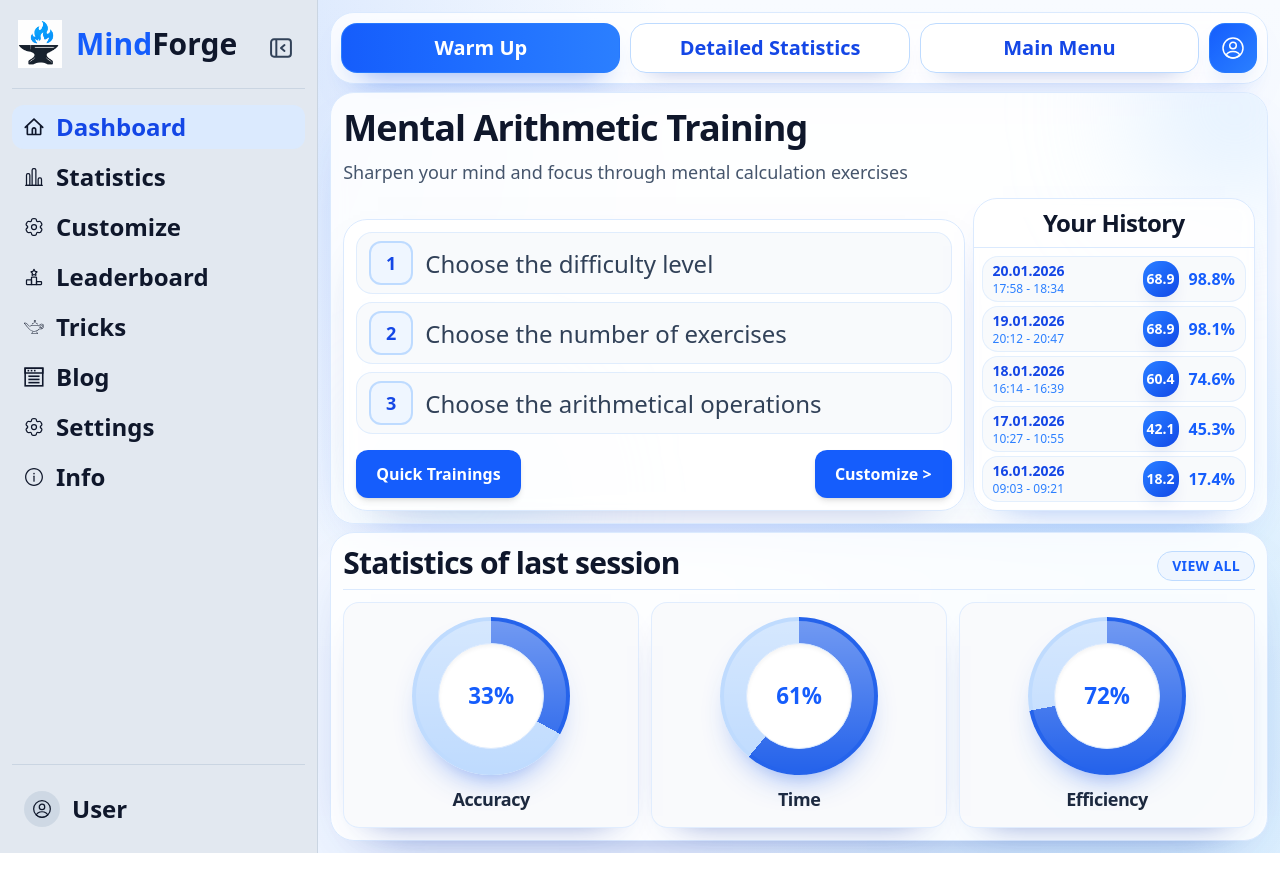
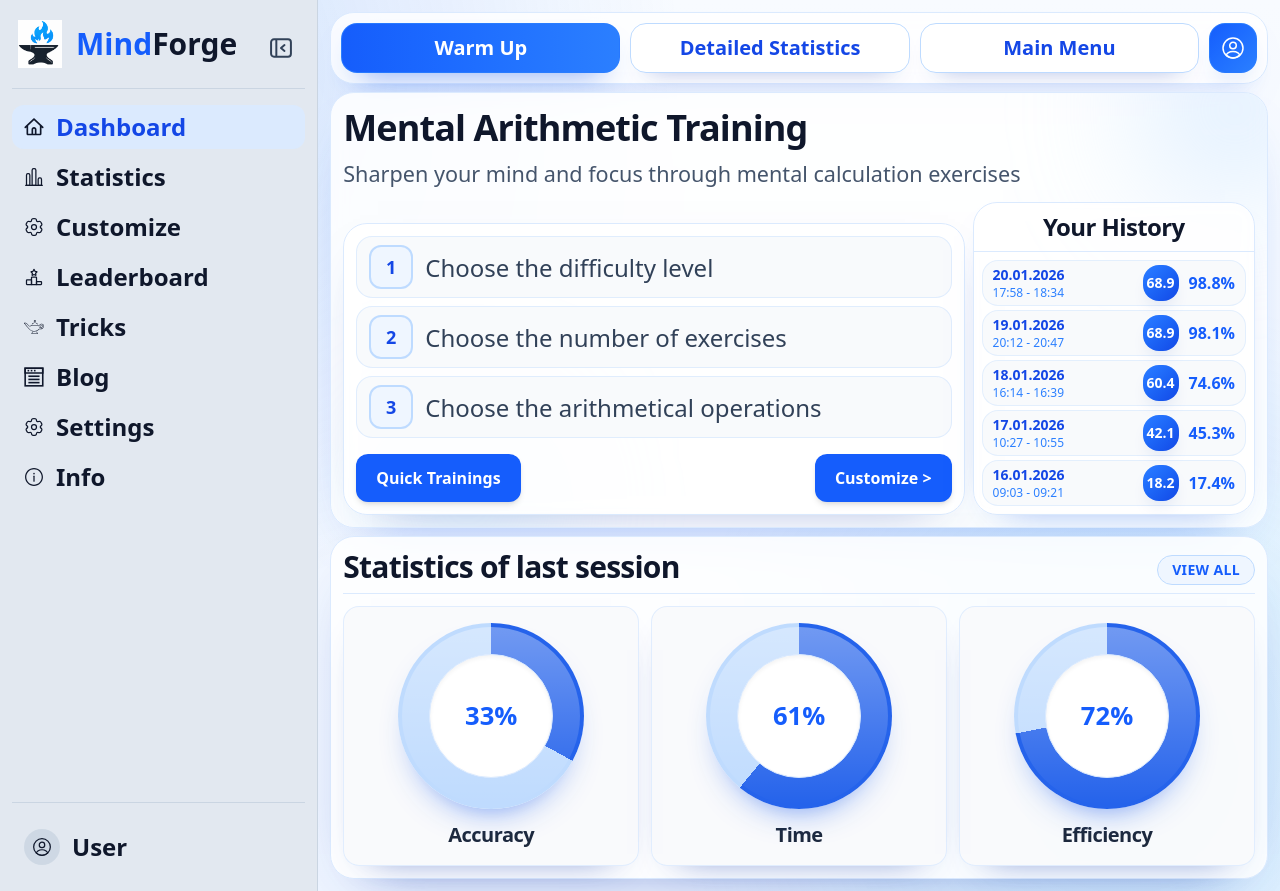
Before and after one commit to MikhailMaidan/mindforge, a Vue app: page / in a window 1280 px wide. Before the commit the page ends 853 px from the top, so only its background shows below. Built offline with nearby package versions, Linux system fonts and the light colour scheme.

Commit message:
refactor: change the layout of components

```diff
--- a/src/shared/ui/ProgressDonut.vue
+++ b/src/shared/ui/ProgressDonut.vue
@@ -10,19 +10,23 @@ const normalizedValue = computed(() => Math.min(Math.max(props.value, 0), 100))
 </script>
 
 <template>
-  <article class="rounded-2xl border border-blue-100/80 bg-slate-50/85 px-4 py-3.5 text-center shadow-[0_16px_35px_-28px_rgba(30,64,175,0.8)]">
+  <article
+    class="rounded-2xl border border-blue-100/80 bg-slate-50/85 px-4 py-4 text-center shadow-[0_16px_35px_-28px_rgba(30,64,175,0.8)]"
+  >
     <div
-      class="relative mx-auto grid h-[158px] w-[158px] place-items-center rounded-full shadow-[0_18px_35px_-22px_rgba(37,99,235,0.85)]"
+      class="relative mx-auto grid h-[186px] w-[186px] place-items-center rounded-full shadow-[0_18px_35px_-22px_rgba(37,99,235,0.85)] 2xl:h-[206px] 2xl:w-[206px]"
       :style="{
         background: `conic-gradient(#2563eb 0 ${normalizedValue}%, #bfdbfe ${normalizedValue}% 100%)`,
       }"
       aria-hidden="true"
     >
       <div class="absolute inset-1 rounded-full bg-gradient-to-b from-white/35 to-transparent" />
-      <div class="relative grid h-[106px] w-[106px] place-items-center rounded-full border border-blue-100 bg-white shadow-inner">
-        <span class="text-[1.4rem] font-extrabold tabular-nums text-blue-600">{{ normalizedValue }}%</span>
+      <div
+        class="relative grid h-[124px] w-[124px] place-items-center rounded-full border border-blue-100 bg-white shadow-inner 2xl:h-[136px] 2xl:w-[136px]"
+      >
+        <span class="text-[1.6rem] font-extrabold tabular-nums text-blue-600 2xl:text-[1.8rem]">{{ normalizedValue }}%</span>
       </div>
     </div>
-    <p class="mt-2.5 text-base font-bold tracking-tight text-slate-800 md:text-lg">{{ title }}</p>
+    <p class="mt-3 text-lg font-bold tracking-tight text-slate-800 md:text-xl">{{ title }}</p>
   </article>
 </template>
--- a/src/widgets/training-overview/ui/TrainingOverviewWidget.vue
+++ b/src/widgets/training-overview/ui/TrainingOverviewWidget.vue
@@ -17,13 +17,19 @@ const emit = defineEmits<{
   <section
     class="relative overflow-hidden rounded-3xl border border-blue-100 bg-white/85 p-3 shadow-[0_24px_55px_-38px_rgba(37,99,235,0.65)] backdrop-blur"
   >
-    <div class="pointer-events-none absolute -right-16 -top-20 h-48 w-48 rounded-full bg-blue-200/45 blur-3xl" />
-    <div class="pointer-events-none absolute -bottom-16 left-12 h-44 w-44 rounded-full bg-sky-200/35 blur-3xl" />
+    <div
+      class="pointer-events-none absolute -right-16 -top-20 h-48 w-48 rounded-full bg-blue-200/45 blur-3xl"
+    />
+    <div
+      class="pointer-events-none absolute -bottom-16 left-12 h-44 w-44 rounded-full bg-sky-200/35 blur-3xl"
+    />
     <header class="relative z-10">
-      <h1 class="m-0 text-3xl font-extrabold leading-tight tracking-tight text-slate-900 md:text-4xl">
+      <h1
+        class="m-0 text-3xl font-extrabold leading-tight tracking-tight text-slate-900 md:text-4xl"
+      >
         Mental Arithmetic Training
       </h1>
-      <p class="mt-2 text-base text-slate-600 md:text-lg">
+      <p class="mt-2 text-[1.2rem] text-slate-600 md:text-[1.35rem]">
         Sharpen your mind and focus through mental calculation exercises
       </p>
     </header>
```
